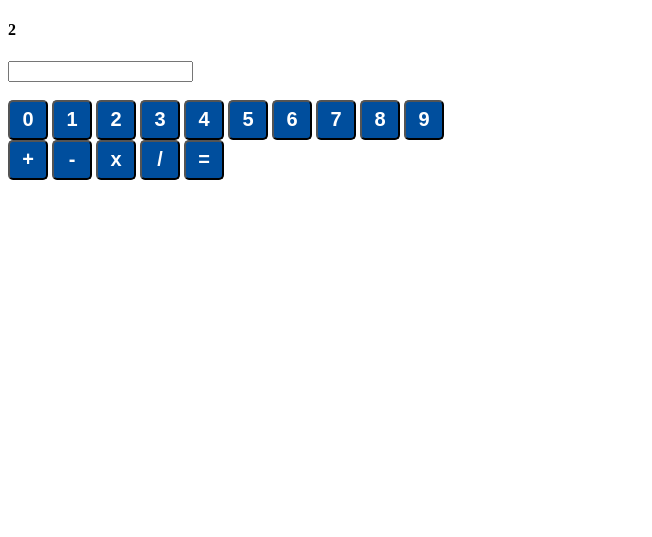
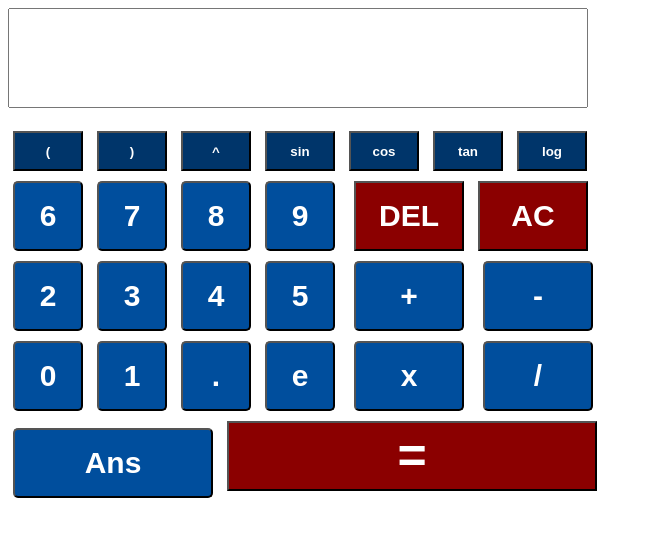
Before and after one commit to duongtruc/BKM_P1, a PHP site: page /BKM_P1/ in a window 1280 px wide. Shown: the top 537 px of the page, without its empty margins (0-652 px from the left). Run offline with PHP 8.4, Linux system fonts and the light colour scheme; some libraries are stand-ins or nearby versions.

Commit message:
Updated phase #1

```diff
--- a/application/views/_templates/base.twig
+++ b/application/views/_templates/base.twig
@@ -1,10 +1,14 @@
-
+<head>
+    <meta charset="utf-8">
+    <title>BKMedia Calculator</title>
+</head>
+{% block javascripts %}
+    <script src="{{ constant('URL') }}/public/js/jquery/jquery.min.js"></script>
+    <script src="{{ constant('URL') }}/public/js/jquery/jquery.widget.min.js"></script>
+{% endblock %}
+<link href="{{ constant('URL') }}/public/css/iconFont.css" rel="stylesheet">
+<link href="{{ constant('URL') }}/public/css/style.css" rel="stylesheet">
 <body class="metro">
     {% block content %} {% endblock %}
-    {% block javascripts %}
-        <script src="{{ constant('URL') }}public/js/jquery/jquery.min.js"></script>
-        <script src="{{ constant('URL') }}public/js/jquery/jquery.widget.min.js"></script>
-        <script src="{{ constant('URL') }}public/js/metro.min.js"></script>
-    {% endblock %}
 </body>
 </html>
--- a/application/views/home/index.twig
+++ b/application/views/home/index.twig
@@ -1,52 +1,80 @@
-<!DOCTYPE html>
-<html lang="en">
-<head>
-    <meta charset="utf-8">
-    <meta http-equiv="X-UA-Compatible" content="IE=edge">
-    <meta name="viewport" content="width=device-width, initial-scale=1.0">
-    <meta name="description" content="">
-    <meta name="author" content="">
-    <title>Page's title</title>
-    <link href="{{ constant('URL') }}/public/css/iconFont.css" rel="stylesheet">
-    <link href="{{ constant('URL') }}/public/css/style.css" rel="stylesheet">
-    <script src="http://code.jquery.com/jquery-2.1.3.min.js"></script>
-</head>
+{% extends "_templates/base.twig" %}
+{% block javascript %}
+{% endblock %}
 {% block content %}
     <div class="main-content clearfix">
         <div class="container">
             <div class="span6">
-                <h4>{{ title }}</h4>
                 <input id="screen" type="text"><br><br>
-                <button class="btn-number"><strong>0</strong></button>
-                <button class="btn-number"><strong>1</strong></button>
+                <button class="btn-small"><strong>(</strong></button>
+                <button class="btn-small"><strong>)</strong></button>
+                <button class="btn-small"><strong>^</strong></button>
+                <button class="btn-small"><strong>sin</strong></button>
+                <button class="btn-small"><strong>cos</strong></button>
+                <button class="btn-small"><strong>tan</strong></button>
+                <button class="btn-small"><strong>log</strong></button><br>
+                <button class="btn-number"><strong>6</strong></button>
+                <button class="btn-number"><strong>7</strong></button>
+                <button class="btn-number"><strong>8</strong></button>
+                <button class="btn-number"><strong>9</strong></button>
+                <button class="btn-del btn-func"><strong>DEL</strong></button>
+                <button class="btn-clr btn-func"><strong>AC</strong></button><br>
                 <button class="btn-number"><strong>2</strong></button>
                 <button class="btn-number"><strong>3</strong></button>
                 <button class="btn-number"><strong>4</strong></button>
                 <button class="btn-number"><strong>5</strong></button>
-                <button class="btn-number"><strong>6</strong></button>
-                <button class="btn-number"><strong>7</strong></button>
-                <button class="btn-number"><strong>8</strong></button>
-                <button class="btn-number"><strong>9</strong></button><br>
-                <button class="btn-number"><strong>+</strong></button>
-                <button class="btn-number"><strong>-</strong></button>
-                <button class="btn-number"><strong>x</strong></button>
-                <button class="btn-number"><strong>/</strong></button>
-                <button class="btn-result btn-number"><strong>=</strong></button>
+                <button class="btn-number btn-func"><strong>+</strong></button>
+                <button class="btn-number btn-func"><strong>-</strong></button><br>
+                <button class="btn-number"><strong>0</strong></button>
+                <button class="btn-number"><strong>1</strong></button>
+                <button class="btn-number"><strong>.</strong></button>
+                <button class="btn-number"><strong>e</strong></button>
+                <button class="btn-number btn-func"><strong>x</strong></button>
+                <button class="btn-number btn-func"><strong>/</strong></button><br>
+                <button class="btn-number" id="btn-ans"><strong>Ans</strong></button>
+                <button class="btn-result"><strong>=</strong></button>
             </div>
         </div>
     </div>
     <script type="application/javascript">
+        var ans = 0;//The current result;
+        /*
+        Main function
+        @author:
+        @param :
+            expression: string
+        @return : real || "error"
+         */
         function calculate(expression) {
-            //TODO - analysis the expression for result
+            //TODO - analysis the expression for result; return "error" if has error
             return 0;
         }
         $(document).ready(function() {
-            $(".btn-number").on('click', function() {
-                $("#screen").val($("#screen").val() + $(this).text());
+            //For number and operator button
+            $(".btn-number, .btn-small").on('click', function() {
+                if ($(this).prop("id") != "btn-ans") {
+                    $("#screen").val($("#screen").val() + $(this).text());
+                }
             });
+            //For del button
+            $(".btn-del").on("click", function() {
+                var s = $("#screen").val();
+                $("#screen").val(s.substring(0, s.length - 1));
+            });
+            //For ans button
+            $("#btn-ans").on('click', function() {
+                $("#screen").val($("#screen").val() + ans.toString());
+            });
+            //For AC button
+            $(".btn-clr").on("click", function() {
+                $("#screen").val("");
+            });
+            //For getting result
             $(".btn-result").on('click', function() {
                 var expression = $("#screen").val();
                 var result = calculate(expression);
+                if (result != 'error')
+                    ans = result;
                 $("#screen").val(result);
             });
         });
--- a/public/css/style.css
+++ b/public/css/style.css
@@ -1,8 +1,45 @@
 .btn-number {
  background-color: #004e9d;
-    width: 40px;
-    height: 40px;
+    width: 70px;
+    height: 70px;
     border-radius: 5px;
     color: #ffffff;
-    font-size: 20px;
+    font-size: 30px;
+    margin: 5px;
 }
+.btn-small {
+    margin: 5px;
+    height: 40px;
+    width: 70px;
+    background-color: #00356a;
+    color: #ffffff;
+}
+.btn-func {
+    color : #ffffff;
+    font-size: 30px;
+    height: 70px;
+    margin-left: 10px;
+    width: 110px;
+}
+.btn-del, .btn-clr, .btn-result { background-color: darkred}
+
+.span6 {
+    margin-left: auto;
+    margin-right: auto;
+}
+#screen {
+    width: 580px;
+    height: 100px;
+    font-family: "Roboto", sans-serif;
+    font-size: 90px;
+}
+.btn-result {
+    width: 370px;
+    height: 70px;
+    color: #ffffff;
+    font-size: 50px;
+    margin: 5px;
+}
+#btn-ans {
+    width: 200px;
+}
```
